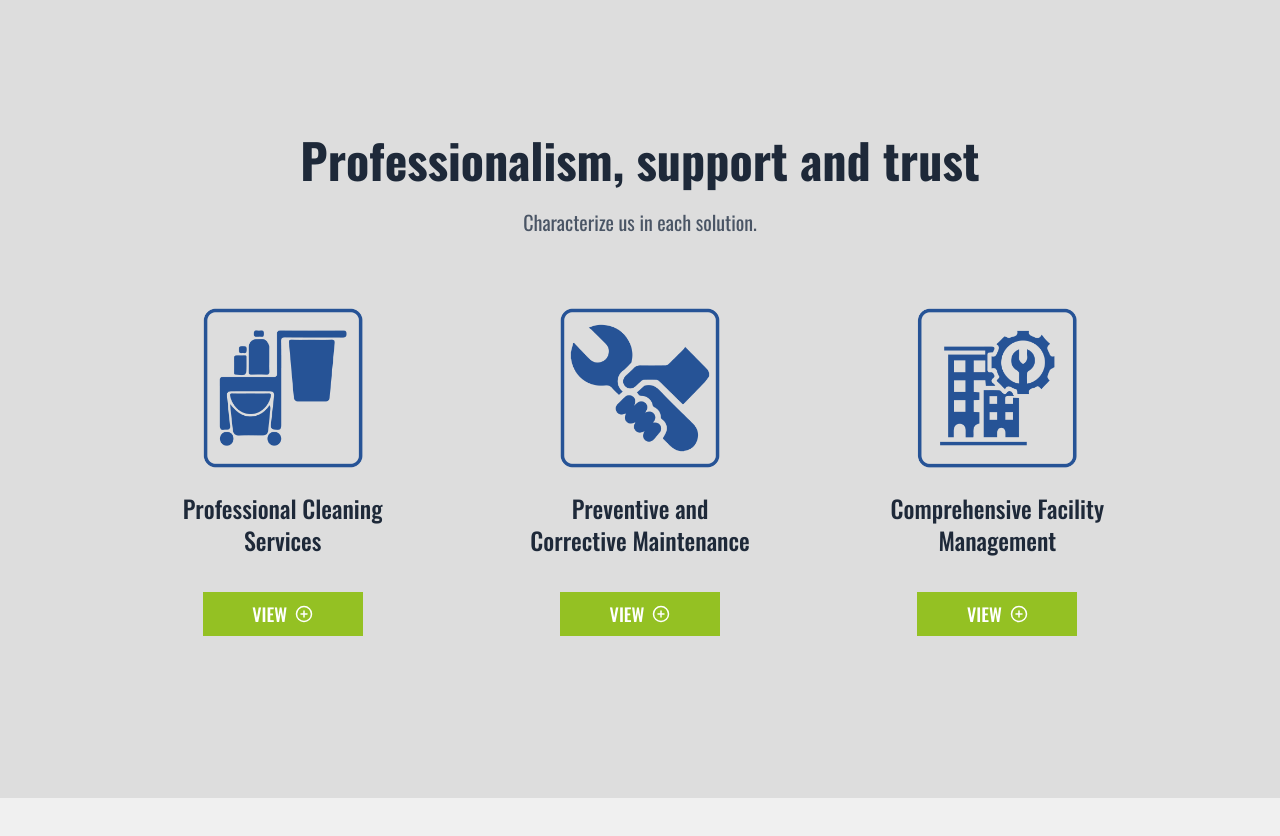
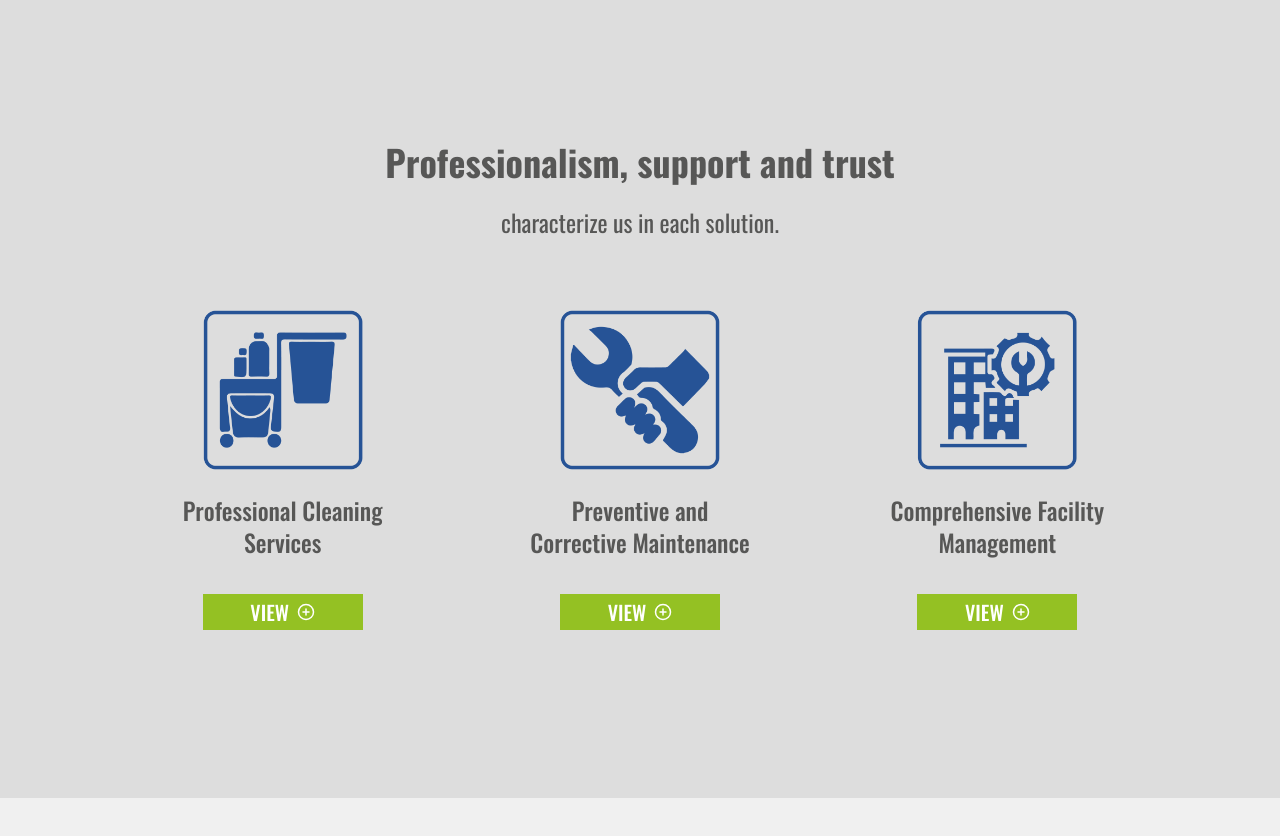
Before and after one commit to AliciaPak25/signature, a React (Vite) app: page / in a window 1280 px wide. Shown: the part 802-1638 px from the top of the page. Built offline with nearby package versions, Linux system fonts and the light colour scheme.

Commit message:
fixed styles of services section

```diff
--- a/src/components/ServicesSection.jsx
+++ b/src/components/ServicesSection.jsx
@@ -43,13 +43,13 @@ const ServicesSection = () => {
                  px-4 pt-10 md:pt-0"
     >
       {/* Increase title size */}
-      <h2 className="text-4xl md:text-5xl font-bold text-gray-800 mb-6">
+      <h2 className="text-4xl font-bold text-[#575756] mb-6">
         Professionalism, support and trust
       </h2>
 
       {/* Increase paragraph text size */}
-      <p className="text-xl text-gray-600 mb-12">
-        Characterize us in each solution.
+      <p className="text-2xl text-[#575756] mb-12">
+        characterize us in each solution.
       </p>
 
       {/* Increase the gap to separate each service box more */}
@@ -69,15 +69,15 @@ const ServicesSection = () => {
             </div>
 
             {/* Increase service title size */}
-            <h3 className="text-2xl font-medium text-gray-800 mb-4 text-center">
+            <h3 className="text-2xl font-medium text-[#575756] mb-4 text-center">
               {service.title}
             </h3>
 
             <Link to={`/service/${service.id}`}>
               {/* Slightly bigger button text */}
               <button
-                className="px-6 py-2 text-white font-medium uppercase w-40 bg-[#94C123]
-                                 text-lg hover:bg-[#78991B] transition-all mt-5
+                className="px-6 py-1 text-white font-medium uppercase w-40 bg-[#94C123]
+                                 text-xl hover:bg-[#78991B] transition-all mt-5
                                  flex items-center justify-center cursor-pointer"
               >
                 View <CirclePlus color="white" className="ml-2" size={18} />
```
